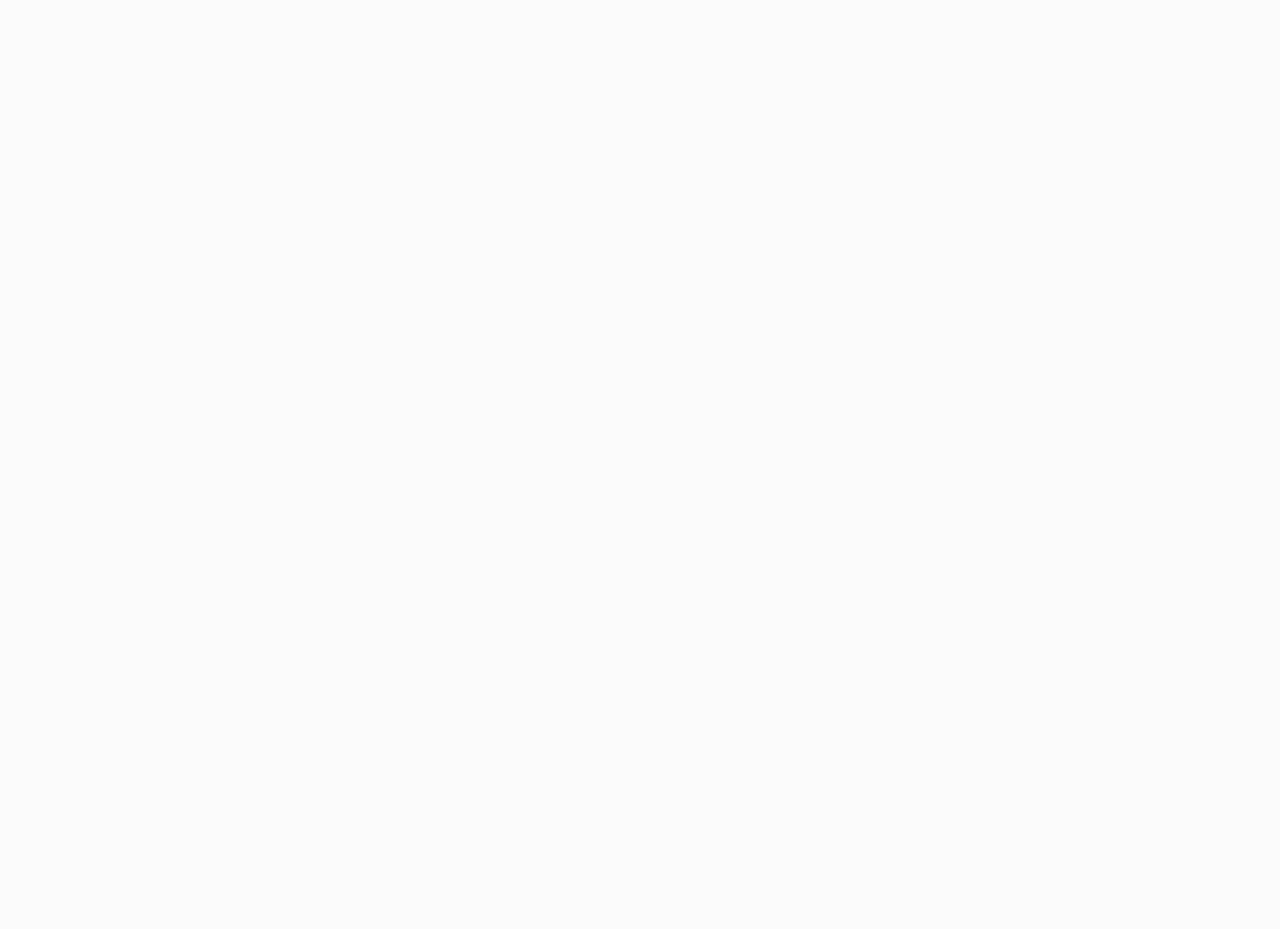
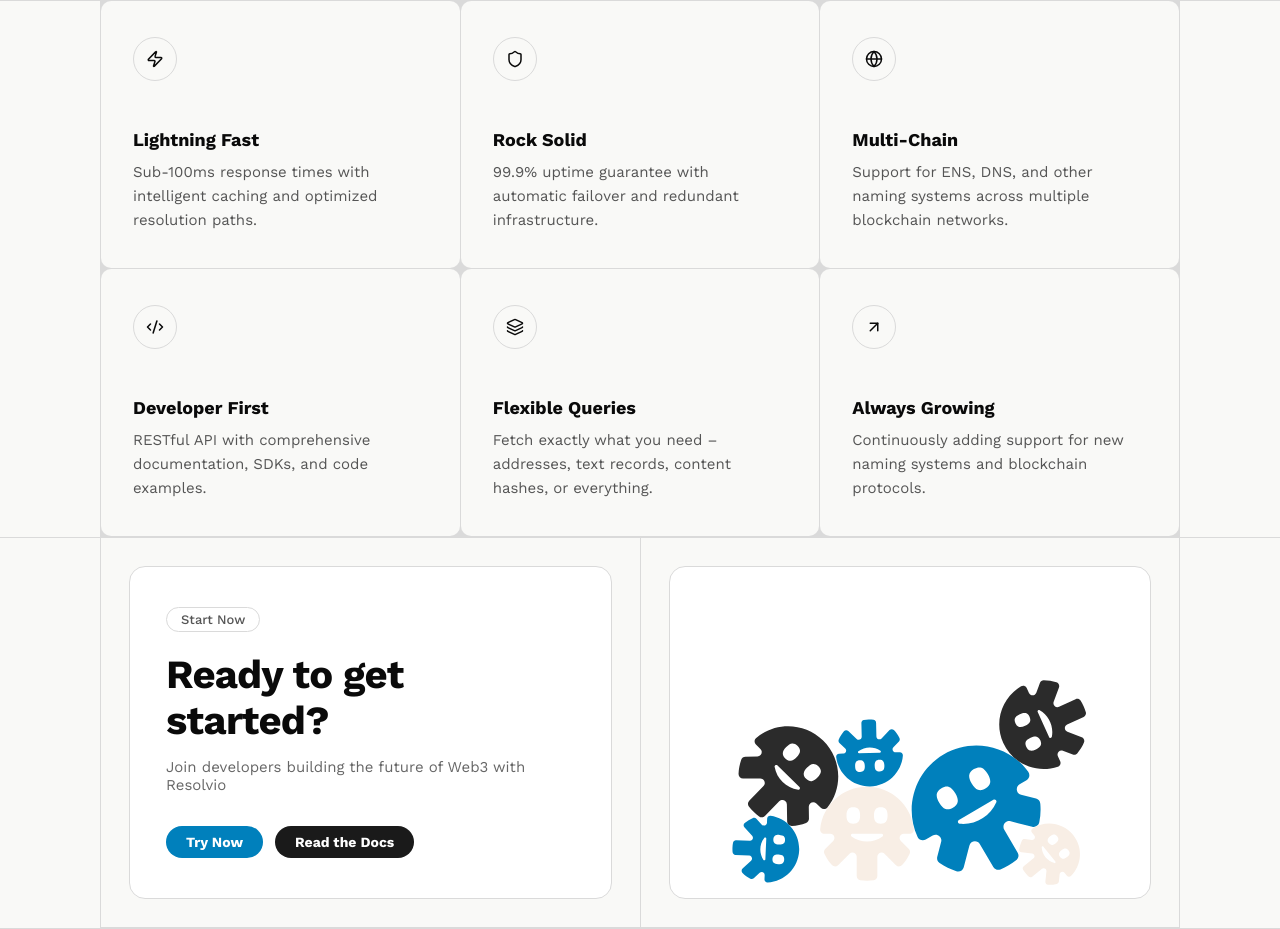
Before and after one commit to thenamespace/resolvio-landing, a React (Vite) app: page / in a window 1280 px wide. Shown: the part 2871-3800 px from the top of the page. Before the commit the page ends 2677 px from the top, so only its background shows below. Built offline with nearby package versions, Linux system fonts and the light colour scheme.

Commit message:
Add call to action

```diff
--- a/src/App.tsx
+++ b/src/App.tsx
@@ -3,6 +3,8 @@
 import { StatsBar } from "./sections/StatsBar";
 import { TryItNow } from "./sections/TryItNow";
 import { DevDocs } from "./sections/DevDocs";
+import { WhyResolvio } from "./sections/WhyResolvio";
+import { CallToAction } from "./sections/CallToAction";
 
 export default function App() {
   return (
@@ -12,6 +14,8 @@
       <StatsBar />
       <TryItNow />
       <DevDocs />
+      <WhyResolvio />
+      <CallToAction />
     </div>
   )
 }
--- /dev/null
+++ b/src/sections/CallToAction.module.scss
@@ -0,0 +1,100 @@
+.outer {
+  width: 100%;
+  border-bottom: 1px solid $border;
+}
+
+.gridOuter {
+  width: 100%;
+}
+
+.grid {
+  display: grid;
+  grid-template-columns: 1fr 1fr;
+  margin: auto;
+  width: 100%;
+  max-width: $section_width;
+  background-color: $border;
+  gap: 1px;
+  border-left: 1px solid $border;
+  border-right: 1px solid $border;
+  border-bottom: 1px solid $border;
+}
+
+.cell {
+  min-width: 0;
+}
+
+// ─── Cell padding wrapper ─────────────────────────────────────────────────────
+.cellPad {
+  width: 100%;
+  height: 100%;
+  background-color: $background;
+  padding: 28px;
+  display: flex;
+}
+
+// ─── Left cell ────────────────────────────────────────────────────────────────
+.inner {
+  width: 100%;
+  background-color: #fff;
+  border: 1px solid $border;
+  padding: 40px 36px;
+  border-radius: 16px;
+  display: flex;
+  flex-direction: column;
+  justify-content: center;
+}
+
+.label {
+  display: inline-block;
+  font-size: 0.8125rem;
+  font-weight: 500;
+  color: #555;
+  border: 1px solid $border;
+  border-radius: 9999px;
+  padding: 4px 14px;
+  margin-bottom: 20px;
+  width: fit-content;
+}
+
+.heading {
+  font-size: 2.5rem;
+  font-weight: 800;
+  color: #0a0a0a;
+  letter-spacing: -0.02em;
+  line-height: 1.15;
+  margin-bottom: 14px;
+}
+
+.subtitle {
+  font-size: 0.9375rem;
+  color: #666;
+  margin-bottom: 32px;
+  max-width: 380px;
+}
+
+.actions {
+  display: flex;
+  gap: 12px;
+  flex-wrap: wrap;
+}
+
+// ─── Right cell ───────────────────────────────────────────────────────────────
+.graphicWrap {
+  width: 100%;
+  min-height: 320px;
+  background-color: #fff;
+  border: 1px solid $border;
+  border-radius: 16px;
+  display: flex;
+  align-items: flex-end;
+  justify-content: center;
+  overflow: hidden;
+}
+
+.graphic {
+  width: 80%;
+  height: 80%;
+  object-fit: contain;
+  object-position: center bottom;
+}
--- /dev/null
+++ b/src/sections/CallToAction.tsx
@@ -0,0 +1,37 @@
+import { Button } from '../components/ui/Button'
+import sectionGraphic from '../assets/section-graphic.svg'
+import styles from './CallToAction.module.scss'
+
+export const CallToAction = () => (
+  <section className={styles.outer}>
+    <div className={styles.gridOuter}>
+      <div className={styles.grid}>
+
+        {/* Left cell */}
+        <div className={styles.cell}>
+          <div className={styles.cellPad}>
+            <div className={styles.inner}>
+              <span className={styles.label}>Start Now</span>
+              <h2 className={styles.heading}>Ready to get started?</h2>
+              <p className={styles.subtitle}>Join developers building the future of Web3 with Resolvio</p>
+              <div className={styles.actions}>
+                <Button size="sm">Try Now</Button>
+                <Button size="sm" variant="secondary">Read the Docs</Button>
+              </div>
+            </div>
+          </div>
+        </div>
+
+        {/* Right cell */}
+        <div className={styles.cell}>
+          <div className={styles.cellPad}>
+            <div className={styles.graphicWrap}>
+              <img src={sectionGraphic} alt="" className={styles.graphic} />
+            </div>
+          </div>
+        </div>
+
+      </div>
+    </div>
+  </section>
+)
--- /dev/null
+++ b/src/sections/WhyResolvio.module.scss
@@ -0,0 +1,94 @@
+.outer {
+  width: 100%;
+  border-bottom: 1px solid $border;
+}
+
+.header {
+  display: flex;
+  flex-direction: column;
+  align-items: center;
+  text-align: center;
+  max-width: $section_width;
+  margin: auto;
+  padding: 64px 24px 40px;
+}
+
+.heading {
+  font-size: 2.25rem;
+  font-weight: 800;
+  color: #0a0a0a;
+  letter-spacing: -0.02em;
+  margin-bottom: 12px;
+}
+
+.subtitle {
+  font-size: 0.9375rem;
+  color: #666;
+  max-width: 480px;
+}
+
+.gridOuter {
+  width: 100%;
+  border-top: 1px solid $border;
+}
+
+.grid {
+  display: grid;
+  grid-template-columns: repeat(3, 1fr);
+  margin: auto;
+  width: 100%;
+  max-width: $section_width;
+  background-color: $border;
+  gap: 1px;
+  border-left: 1px solid $border;
+  border-right: 1px solid $border;
+  border-bottom: 1px solid $border;
+}
+
+.cell {
+  min-width: 0;
+  cursor: pointer;
+}
+
+.inner {
+  width: 100%;
+  height: 100%;
+  background-color: $background;
+  padding: 36px 32px;
+  border-radius: 10px;
+  transition: background-color 0.2s ease, border-radius 0.4s ease;
+
+  &:hover {
+    background-color: #fff;
+    border-radius: 0;
+  }
+}
+
+.iconCircle {
+  width: 44px;
+  height: 44px;
+  border-radius: 50%;
+  background: transparent;
+  border: 1.5px solid $border;
+  display: flex;
+  align-items: center;
+  justify-content: center;
+  margin-bottom: 48px;
+
+  svg {
+    color: #0a0a0a;
+  }
+}
+
+.cardTitle {
+  font-size: 1.125rem;
+  font-weight: 700;
+  color: #0a0a0a;
+  margin-bottom: 10px;
+}
+
+.cardDesc {
+  font-size: 0.9375rem;
+  color: #555;
+  line-height: 1.6;
+}
--- /dev/null
+++ b/src/sections/WhyResolvio.tsx
@@ -0,0 +1,58 @@
+import { Zap, Shield, Globe, Code2, Layers, ArrowUpRight } from 'lucide-react'
+import styles from './WhyResolvio.module.scss'
+
+const FEATURES = [
+  {
+    icon: <Zap size={18} />,
+    title: 'Lightning Fast',
+    desc: 'Sub-100ms response times with intelligent caching and optimized resolution paths.',
+  },
+  {
+    icon: <Shield size={18} />,
+    title: 'Rock Solid',
+    desc: '99.9% uptime guarantee with automatic failover and redundant infrastructure.',
+  },
+  {
+    icon: <Globe size={18} />,
+    title: 'Multi-Chain',
+    desc: 'Support for ENS, DNS, and other naming systems across multiple blockchain networks.',
+  },
+  {
+    icon: <Code2 size={18} />,
+    title: 'Developer First',
+    desc: 'RESTful API with comprehensive documentation, SDKs, and code examples.',
+  },
+  {
+    icon: <Layers size={18} />,
+    title: 'Flexible Queries',
+    desc: 'Fetch exactly what you need – addresses, text records, content hashes, or everything.',
+  },
+  {
+    icon: <ArrowUpRight size={18} />,
+    title: 'Always Growing',
+    desc: 'Continuously adding support for new naming systems and blockchain protocols.',
+  },
+]
+
+export const WhyResolvio = () => (
+  <section className={styles.outer}>
+    <div className={styles.header}>
+      <h2 className={styles.heading}>Why Resolvio?</h2>
+      <p className={styles.subtitle}>The most powerful and developer-friendly Web3 name resolution service</p>
+    </div>
+
+    <div className={styles.gridOuter}>
+      <div className={styles.grid}>
+        {FEATURES.map((f) => (
+          <div key={f.title} className={styles.cell}>
+            <div className={styles.inner}>
+              <div className={styles.iconCircle}>{f.icon}</div>
+              <h3 className={styles.cardTitle}>{f.title}</h3>
+              <p className={styles.cardDesc}>{f.desc}</p>
+            </div>
+          </div>
+        ))}
+      </div>
+    </div>
+  </section>
+)
```
Also changed, not shown: src/assets/section-graphic.svg (added).
